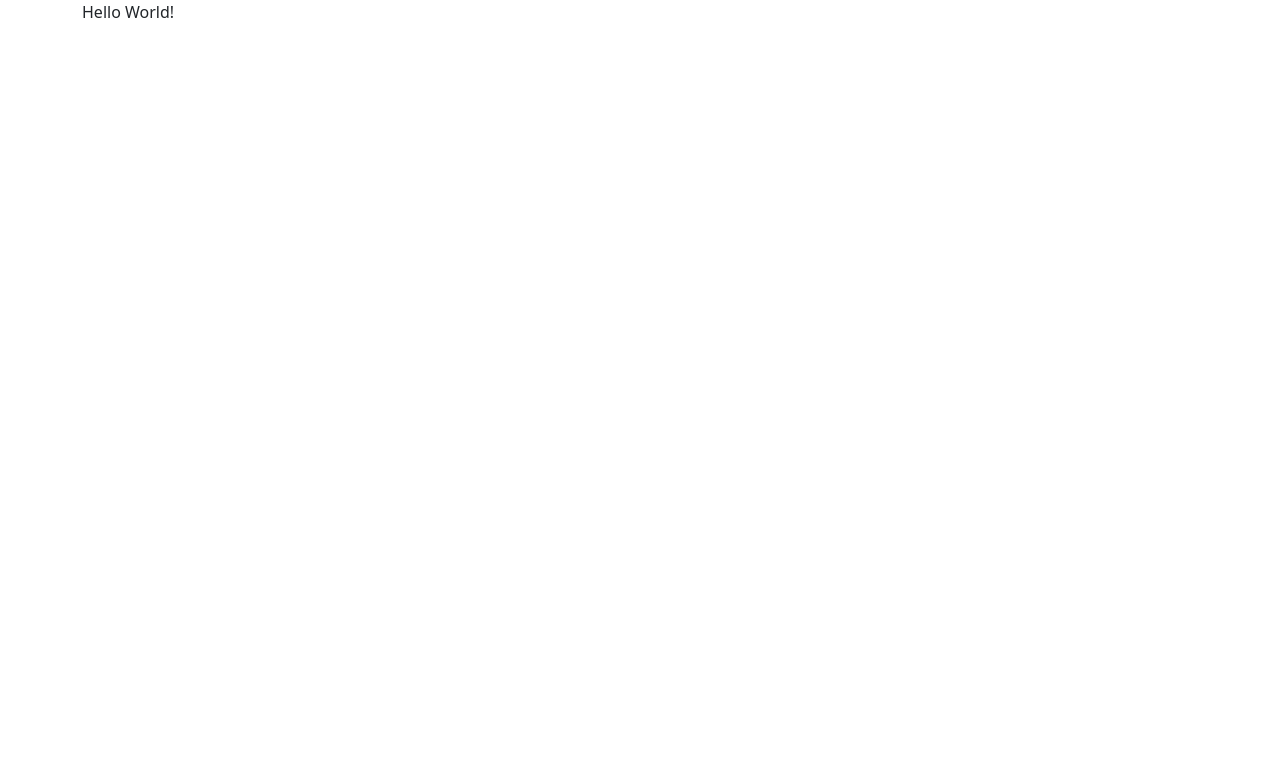
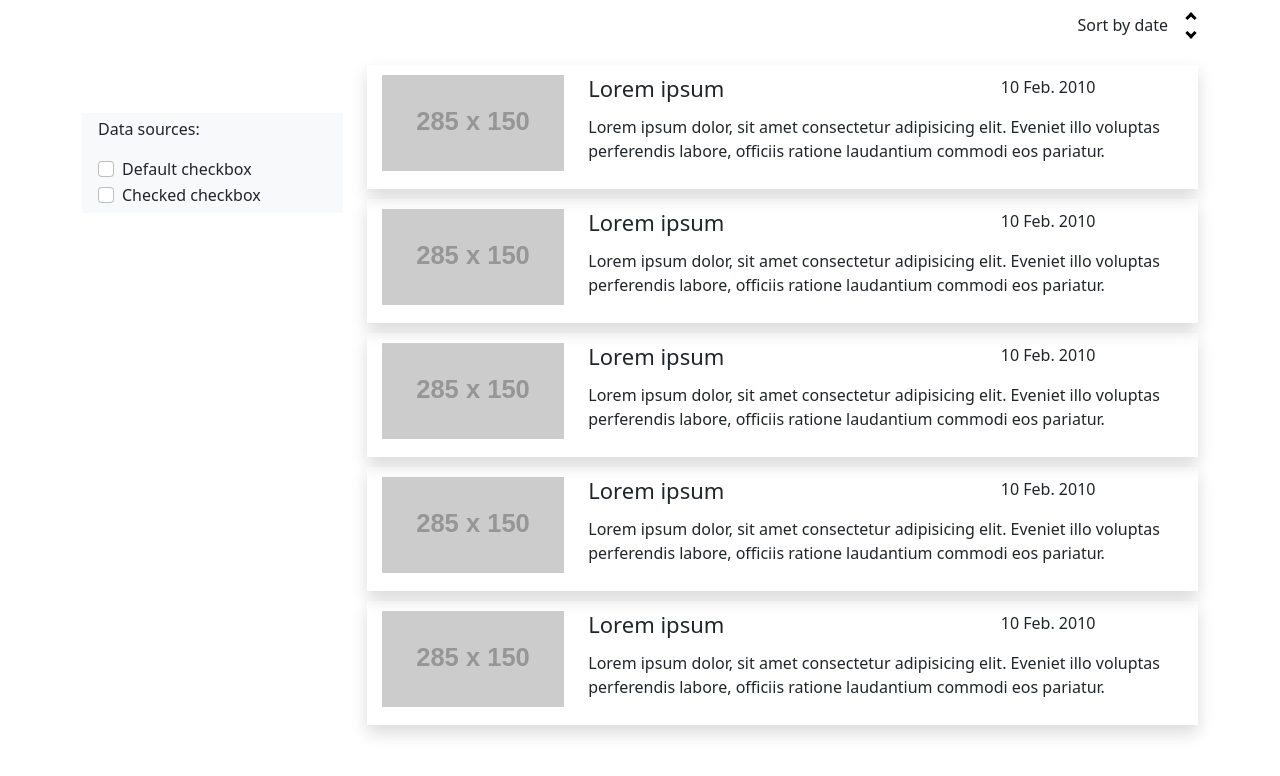
Before and after one commit to PDendys/s_task, a React app: page / in a window 1280 px wide. Shown: the top 776 px of the page. Built offline with nearby package versions, Linux system fonts and the light colour scheme.

Commit message:
basic UI components

```diff
--- a/src/App.tsx
+++ b/src/App.tsx
@@ -1,19 +1,26 @@
 import React from 'react';
+
+// components
+import Filters from './components/filters';
+import SourcesMenu from './components/sources-menu';
+import ArticleList from './components/article-list';
 
 import 'bootstrap/dist/css/bootstrap.min.css';
 
-const App: React.FC = () => {
-    const [counter, setCounter] = React.useState<string>('');
-
-    React.useEffect(() => {
-        console.log(counter);
-    }, [counter]);
-
-    return (
-        <div className="container">
-            Hello World!
+const App: React.FC = () => (
+    <div className="container">
+        <div className="row">
+            <div className="col-6 col-md-12 order-2 order-md-1">
+                <Filters />
+            </div>
+            <div className="col-6 col-md-3 order-1 order-md-2">
+                <SourcesMenu />
+            </div>
+            <div className="col-md-9 order-3">
+                <ArticleList />
+            </div>
         </div>
-    )
-}
+    </div>
+)
 
 export default App;
--- /dev/null
+++ b/src/components/article-list/ArticleList.tsx
@@ -0,0 +1,16 @@
+import React from 'react';
+
+// components
+import Article from '../article';
+
+const ArticleList: React.FC = () => (
+  <div>
+    <Article />
+    <Article />
+    <Article />
+    <Article />
+    <Article />
+  </div>
+);
+
+export default ArticleList;
--- /dev/null
+++ b/src/components/article-list/index.tsx
@@ -0,0 +1,3 @@
+import ArticleList from './ArticleList';
+
+export default ArticleList;
--- /dev/null
+++ b/src/components/article/Article.tsx
@@ -0,0 +1,31 @@
+import React from 'react';
+
+// styles
+import ArticleStyled from './styles';
+
+const Article: React.FC = () => (
+  <ArticleStyled>
+    <div className="row">
+      <div className="col-12 col-md-3">
+        <img className="img-fluid" src="https://dummyimage.com/285x150/000/fff" alt="" />
+      </div>
+      <div className="col-12 col-md-9">
+        <div className="row">
+          <div className="col-8">
+            <h2 className="heading">Lorem ipsum</h2>
+          </div>
+          <div className="col-4">
+            <p>10 Feb. 2010</p>
+          </div>
+        </div>
+        <p>
+          Lorem ipsum dolor, sit amet consectetur adipisicing elit.
+          Eveniet illo voluptas perferendis labore, officiis ratione
+          laudantium commodi eos pariatur.
+        </p>
+      </div>
+    </div>
+  </ArticleStyled>
+);
+
+export default Article;
--- /dev/null
+++ b/src/components/article/index.tsx
@@ -0,0 +1,3 @@
+import Article from './Article';
+
+export default Article;
--- /dev/null
+++ b/src/components/article/styles.ts
@@ -0,0 +1,14 @@
+import styled from 'styled-components';
+
+const ArticleStyled = styled.div`
+  margin: 0 0 10px;
+  padding: 10px 15px;
+  box-shadow: 0 .5rem 1rem rgba(0,0,0,.15);
+
+  .heading {
+    font-size: 22px;
+    font-weight: 500;
+  }
+`;
+
+export default ArticleStyled;
--- /dev/null
+++ b/src/components/filters/Filters.tsx
@@ -0,0 +1,18 @@
+import React from 'react';
+
+// styles
+import FiltersStyled from './styles';
+
+const Filters: React.FC = () => (
+  <FiltersStyled>
+    <p className="label">Sort by date</p>
+    <div className="sorter-box">
+      {/* eslint-disable-next-line jsx-a11y/control-has-associated-label */}
+      <button className="btn -up" type="button" />
+      {/* eslint-disable-next-line jsx-a11y/control-has-associated-label */}
+      <button className="btn -down" type="button" />
+    </div>
+  </FiltersStyled>
+);
+
+export default Filters;
--- /dev/null
+++ b/src/components/filters/index.tsx
@@ -0,0 +1,3 @@
+import Filters from './Filters';
+
+export default Filters;
--- /dev/null
+++ b/src/components/filters/styles.ts
@@ -0,0 +1,55 @@
+import styled from 'styled-components';
+
+const FiltersStyled = styled.div`
+  display: flex;
+  justify-content: flex-end;
+  align-items: center;
+  padding: 10px 0;
+  margin: 0 0 15px;
+
+  > .label {
+    margin: 0 15px 0 0;
+  }
+
+  > .sorter-box {
+    display: flex;
+    flex-direction: column;
+  }
+
+  > .sorter-box > .btn {
+    background-color: transparent;
+    border: none;
+    width: 15px;
+    height: 15px;
+    padding: 0;
+    font-size: 12px;
+    line-height: 1;
+    position: relative;
+
+    &:before {
+      content: '';
+      width: 8px;
+      height: 8px;
+      position: absolute;
+      top: 50%;
+      left: 50%;
+      transform: translate(-50%, -50%);
+      border-bottom: solid 3px #000;
+      border-right: solid 3px #000;
+    }
+
+    &.-up {
+      &:before {
+        transform: translate(-50%, -50%) rotate(-135deg);
+      }
+    }
+
+    &.-down {
+      &:before {
+        transform: translate(-50%, -50%) rotate(45deg);
+      }
+    }
+  }
+`;
+
+export default FiltersStyled;
--- /dev/null
+++ b/src/components/sources-menu/SourcesMenu.tsx
@@ -0,0 +1,32 @@
+import React from 'react';
+
+const SourcesMenu: React.FC = () => (
+  <div className="px-3 py-1 bg-light mt-5">
+    <p>Data sources:</p>
+    <div className="form-check">
+      <label className="form-check-label" htmlFor="flexCheckDefault">
+        <input
+          className="form-check-input"
+          type="checkbox"
+          name="el"
+          value=""
+          id="flexCheckDefault"
+        />
+        Default checkbox
+      </label>
+    </div>
+    <div className="form-check">
+      <label className="form-check-label" htmlFor="flexCheckChecked">
+        <input
+          className="form-check-input"
+          type="checkbox"
+          value=""
+          id="flexCheckChecked"
+        />
+        Checked checkbox
+      </label>
+    </div>
+  </div>
+);
+
+export default SourcesMenu;
--- /dev/null
+++ b/src/components/sources-menu/index.tsx
@@ -0,0 +1,3 @@
+import SourcesMenu from './SourcesMenu';
+
+export default SourcesMenu;
```
Also changed, not shown: src/types/index.d.ts (added).
